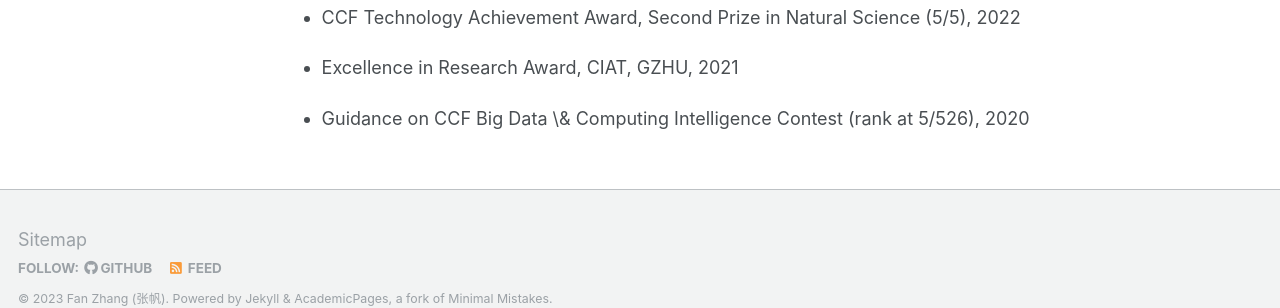
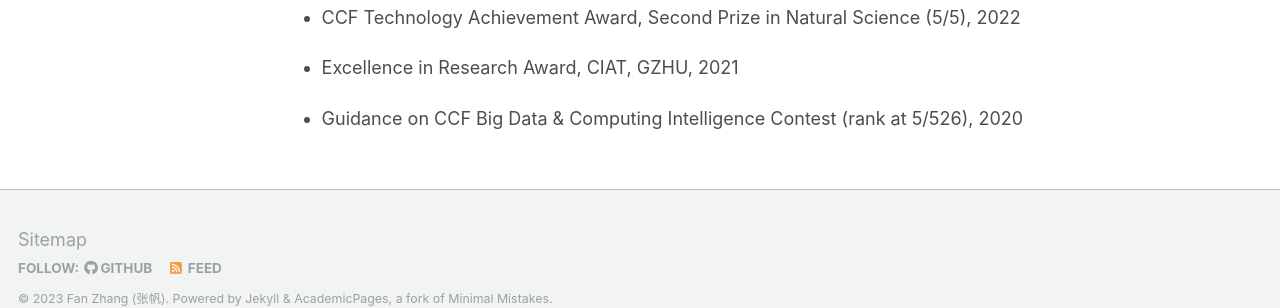
Before and after one commit to fanzhangcs/fanzhangcs.github.io, a Jekyll site: the page built from _pages/about.md, in a window 1280 px wide and 900 px high, scrolled down 4734 px. Shown: the part 556-864 px from the top of the window. Built offline with Jekyll 4.4.1, drawn with Linux system fonts in a browser that asks for light colours.

```diff
--- a/_pages/about.md
+++ b/_pages/about.md
@@ -153,4 +153,4 @@ Recent Awards
 
 - Excellence in Research Award, CIAT, GZHU, 2021
 
-- Guidance on CCF Big Data \& Computing Intelligence Contest (rank at 5/526), 2020
+- Guidance on CCF Big Data & Computing Intelligence Contest (rank at 5/526), 2020
```
